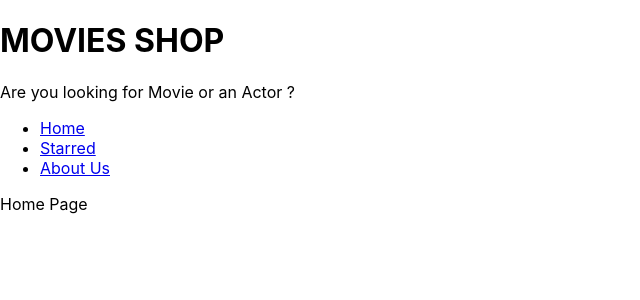
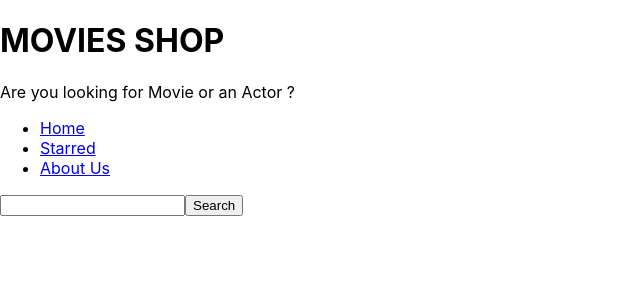
Before and after one commit to Aniketdhage/moviesbydhage, a React (Create React App) app: page / in a window 1280 px wide. Shown: the top 300 px of the page, without its empty margins (0-640 px from the left). Built offline with nearby package versions, Linux system fonts and the light colour scheme.

Commit message:
created input and button also fetched result from tvmaze api

```diff
--- a/src/Pages/Home.js
+++ b/src/Pages/Home.js
@@ -1,8 +1,35 @@
-import React from "react";
+import React, { useState } from "react";
 import MainPageLayout from "../components/MainPageLayout";
 
 const Home = () => {
-  return <MainPageLayout>Home Page</MainPageLayout>;
+  const [input, setInput] = useState("");
+  const onInputChange = (ev) => {
+    setInput(ev.target.value);
+  };
+  const onSearch = () => {
+    //   https://api.tvmaze.com/search/shows?q=man
+    fetch(`https://api.tvmaze.com/search/shows?q=${input}`)
+      .then((res) => res.json())
+      .then((result) => console.log(result));
+  };
+  const onKeyDown = (ev) => {
+    if (ev.keyCode === 13) {
+      onSearch();
+    }
+  };
+  return (
+    <MainPageLayout>
+      <input
+        type="text"
+        onChange={onInputChange}
+        value={input}
+        onKeyDown={onKeyDown}
+      />
+      <button type="button" onClick={onSearch}>
+        Search
+      </button>
+    </MainPageLayout>
+  );
 };
 
 export default Home;
```
